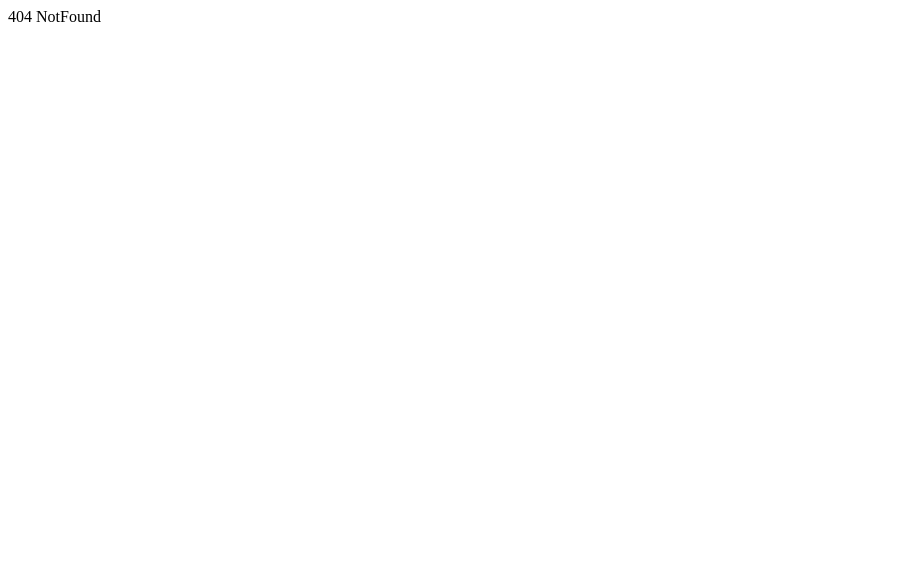
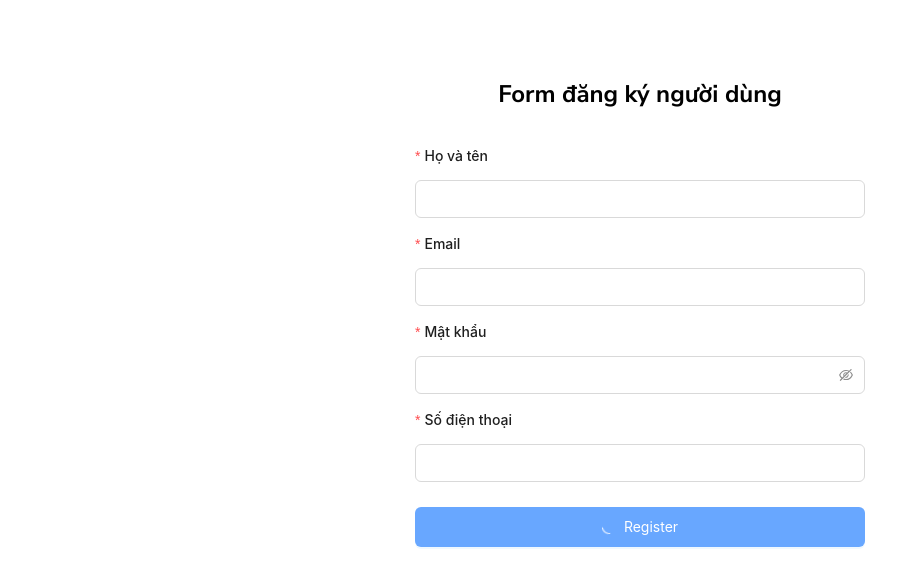
Before and after one commit to npnamdev/Ecommerce-clident, a React (Vite) app: page /register in a window 1280 px wide. Before the commit this address had no page. Shown: the top 588 px of the page, without its empty margins (0-920 px from the left). Built offline with nearby package versions, Linux system fonts and the light colour scheme.

Commit message:
add data register page

```diff
--- a/package.json
+++ b/package.json
@@ -14,11 +14,13 @@
     "@ant-design/icons": "5.0.1",
     "@reduxjs/toolkit": "^2.0.1",
     "antd": "5.3.2",
+    "axios": "^1.6.2",
     "react": "^18.2.0",
     "react-dom": "^18.2.0",
     "react-redux": "^9.0.2",
     "react-router-dom": "^6.20.1",
-    "redux": "^5.0.0"
+    "redux": "^5.0.0",
+    "sass": "^1.69.5"
   },
   "devDependencies": {
     "@types/react": "^18.2.37",
--- a/src/App.jsx
+++ b/src/App.jsx
@@ -3,6 +3,7 @@ import LoginPage from './pages/login/index';
 import Header from './components/Header/index';
 import Footer from './components/Footer/index';
 import Home from "./components/Home/index";
+import RegisterPage from "./pages/register";
 
 const Layout = () => {
   return (
@@ -39,6 +40,10 @@ const App = () => {
       path: "/login",
       element: <LoginPage />,
     },
+    {
+      path: "/register",
+      element: <RegisterPage />,
+    },
   ]);
 
   return (
--- a/src/main.jsx
+++ b/src/main.jsx
@@ -3,6 +3,7 @@ import ReactDOM from 'react-dom/client';
 import App from './App.jsx';
 import { Provider } from 'react-redux';
 import { store } from './redux/store.js';
+import './styles/main.scss';
 
 ReactDOM.createRoot(document.getElementById('root')).render(
   <Provider store={store}>
--- a/src/pages/login/index.jsx
+++ b/src/pages/login/index.jsx
@@ -1,8 +1,66 @@
-import { useState } from 'react';
+import { Button, Checkbox, Form, Input } from 'antd';
+const onFinish = (values) => {
+    console.log('Success:', values);
+};
 
-const LoginPage = ({ }) => {
+const onFinishFailed = (errorInfo) => {
+    console.log('Failed:', errorInfo);
+};
+
+
+const LoginPage = () => {
     return (
-        <>Login Page</>
+        <div className='register-layout'>
+            <h1>Form đăng ký người dùng</h1>
+            <Form
+                name="basic"
+                labelCol={{ span: 8 }}
+                wrapperCol={{ span: 16 }}
+                style={{ maxWidth: 600 }}
+                initialValues={{ remember: true }}
+                onFinish={onFinish}
+                onFinishFailed={onFinishFailed}
+                autoComplete="off"
+            >
+                <Form.Item
+                    label="Full Name"
+                    name="fullname"
+                    rules={[{ required: true, message: 'Vui lòng nhập fullname!' }]}
+                >
+                    <Input />
+                </Form.Item>
+
+                <Form.Item
+                    label="Email"
+                    name="email"
+                    rules={[{ required: true, message: 'Vui lòng nhập email!' }]}
+                >
+                    <Input />
+                </Form.Item>
+
+                <Form.Item
+                    label="Password"
+                    name="password"
+                    rules={[{ required: true, message: 'Vui lòng nhập password!' }]}
+                >
+                    <Input.Password />
+                </Form.Item>
+
+                <Form.Item
+                    label="Phone"
+                    name="phone"
+                    rules={[{ required: true, message: 'Vui lòng nhập phone!' }]}
+                >
+                    <Input />
+                </Form.Item>
+
+                <Form.Item wrapperCol={{ offset: 8, span: 16 }} >
+                    <Button type="primary" htmlType="submit">
+                        Register
+                    </Button>
+                </Form.Item>
+            </Form>
+        </div>
     );
 }
 
--- a/src/pages/register/index.jsx
+++ b/src/pages/register/index.jsx
@@ -0,0 +1,68 @@
+import { Button, Form, Input } from 'antd';
+
+const RegisterPage = () => {
+    const onFinish = (values) => {
+        console.log('Success:', values);
+    };
+
+    return (
+        <div className='register-layout' style={{ padding: '50px' }}>
+            <h2 style={{ textAlign: 'center', marginBottom: '30px' }}>Form đăng ký người dùng</h2>
+            <Form
+                name="basic"
+                labelCol={{ span: 6 }}
+                style={{ maxWidth: 450, margin: '0 auto' }}
+                onFinish={onFinish}
+                autoComplete="off"
+            >
+                <Form.Item
+                    labelCol={{ span: 24 }}
+                    style={{ marginBottom: '10px', fontWeight: '500' }}
+                    label="Họ và tên"
+                    name="fullname"
+                    rules={[{ required: true, message: 'Vui lòng nhập fullname!' }]}
+                >
+                    <Input style={{ height: '38px' }} />
+                </Form.Item>
+
+                <Form.Item
+                    labelCol={{ span: 24 }}
+                    style={{ marginBottom: '10px', fontWeight: '500' }}
+                    label="Email"
+                    name="email"
+                    rules={[{ required: true, message: 'Vui lòng nhập email!' }]}
+                >
+                    <Input style={{ height: '38px' }} />
+                </Form.Item>
+
+                <Form.Item
+                    labelCol={{ span: 24 }}
+                    style={{ marginBottom: '10px', fontWeight: '500' }}
+                    label="Mật khẩu"
+                    name="password"
+                    rules={[{ required: true, message: 'Vui lòng nhập password!' }]}
+                >
+                    <Input.Password style={{ height: '38px' }} />
+                </Form.Item>
+
+                <Form.Item
+                    labelCol={{ span: 24 }}
+                    style={{ marginBottom: '10px', fontWeight: '500' }}
+                    label="Số điện thoại"
+                    name="phone"
+                    rules={[{ required: true, message: 'Vui lòng nhập phone!' }]}
+                >
+                    <Input style={{ height: '38px' }} />
+                </Form.Item>
+
+                <Form.Item style={{ marginTop: '25px' }} >
+                    <Button type="primary" htmlType="submit" loading={true} style={{ width: '100%', height: '40px' }}>
+                        Register
+                    </Button>
+                </Form.Item>
+            </Form>
+        </div>
+    );
+}
+
+export default RegisterPage;
--- /dev/null
+++ b/src/styles/main.scss
@@ -0,0 +1,5 @@
+@import url('https://fonts.googleapis.com/css2?family=Nunito+Sans:ital,opsz,wght@0,6..12,200;0,6..12,300;0,6..12,400;0,6..12,500;0,6..12,600;0,6..12,700;0,6..12,800;0,6..12,900;0,6..12,1000;1,6..12,200;1,6..12,300;1,6..12,400;1,6..12,500;1,6..12,600;1,6..12,700;1,6..12,800;1,6..12,900;1,6..12,1000&display=swap');
+
+body {
+    font-family: 'Nunito Sans', sans-serif;
+}
```
Also changed, not shown: src/utils/axios-customize.js (added, +19 -0 lines), 2 other files (tests, documents, lock files or other folders).
